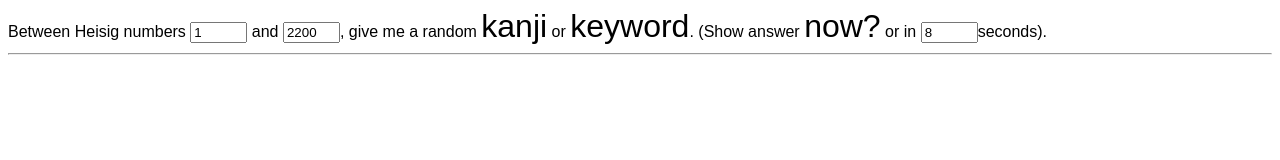
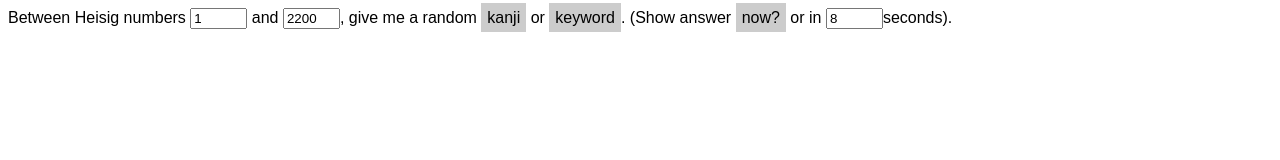
Before and after one commit to fasiha/randh, a plain HTML site: page index.html in a window 1280 px wide. Drawn offline with nearby package versions, Linux system fonts and the light colour scheme.

Commit message:
Webfont CSS. Bugfix in JS timer show.

```diff
--- a/index.html
+++ b/index.html
@@ -16,7 +16,6 @@
 <div id="question">
 </div>
 
-<hr>
 
 <div id="answer">
 </div>
--- a/randh.js
+++ b/randh.js
@@ -1,5 +1,7 @@
 $( document ).ready(function() {
 	kw = kw.split(',');
+
+    var answerTimer = null;
 
 	function getrand(items) {
 		var idx = Math.floor(Math.random() * items.length);
@@ -9,6 +11,7 @@
     var showAnswer = function(obj) {
     	var answer = $('#answer');
     	answer.css("visibility", "visible");
+    	if (answerTimer != null) {clearTimeout(answerTimer);}
     }
     $('#showAnswer').click(showAnswer);
 
@@ -56,7 +59,8 @@
     	answer.html(randAns);
 
     	var seconds = Number($('#timerSeconds').val());
-    	window.setTimeout(showAnswer, seconds * 1000);
+    	if (answerTimer != null) {clearTimeout(answerTimer);}
+    	answerTimer = setTimeout(showAnswer, seconds * 1000);
     };
     $('#kanjiSelect').click(updateQuestion);
     $('#keywordSelect').click(updateQuestion);
--- a/style.css
+++ b/style.css
@@ -1,19 +1,37 @@
-#kanjiSelect, #keywordSelect, #showAnswer {
-	font-size: 200%;
-}
-
+/*
 @font-face {
     font-family: 'Kanji Stroke Order';
     src:
     local('KanjiStrokeOrders'),
     url('KanjiStrokeOrders.ttf');
 }
+*/
+@font-face {
+    font-family: 'Kanji Stroke Order';
+    src: url('webfont/KanjiStrokeOrders_v3.001.eot');
+    src: url('webfont/KanjiStrokeOrders_v3.001.eot?#iefix') format('embedded-opentype'),
+    url('webfont/KanjiStrokeOrders_v3.001.woff') format('woff'),
+    url('webfont/KanjiStrokeOrders_v3.001.ttf') format('truetype'),
+    local('KanjiStrokeOrders');
+    font-weight: normal;
+    font-style: normal;
+}
 
 body {
-    font-family: "mplus-2p-regular", "ヒラギノ角ゴ Pro W3", "Hiragino Kaku Gothic Pro",Osaka, "Hiragino Mincho Pro","メイリオ", Meiryo, "ＭＳ Ｐゴシック", "MS PGothic", sans-serif;
+    font-family: "mplus-2p-regular", "ヒラギノ角ゴ Pro W3", "Hiragino Kaku Gothic Pro", Osaka, "Hiragino Mincho Pro","メイリオ", Meiryo, "ＭＳ Ｐゴシック", "MS PGothic", sans-serif;
 }
 
-.kanjiStrokeOrder {
-    font-family: Kanji Stroke Order, "mplus-2p-regular", "ヒラギノ角ゴ Pro W3", "Hiragino Kaku Gothic Pro",Osaka, "Hiragino Mincho Pro","メイリオ", Meiryo, "ＭＳ Ｐゴシック", "MS PGothic", sans-serif;
+#kanjiSelect, #keywordSelect, #showAnswer{
+	//font-size: 200%;
+	background-color: #ccc;
+	padding: 6px;
+
+}
+
+#question {
+	font-size: 200%;
+}
+.kanjiStrokeOrder, #question.kanjiStrokeOrder {
+    font-family: Kanji Stroke Order, "mplus-2p-regular", "ヒラギノ角ゴ Pro W3", "Hiragino Kaku Gothic Pro", Osaka, "Hiragino Mincho Pro","メイリオ", Meiryo, "ＭＳ Ｐゴシック", "MS PGothic", sans-serif;
     font-size: 128;
 }
```
